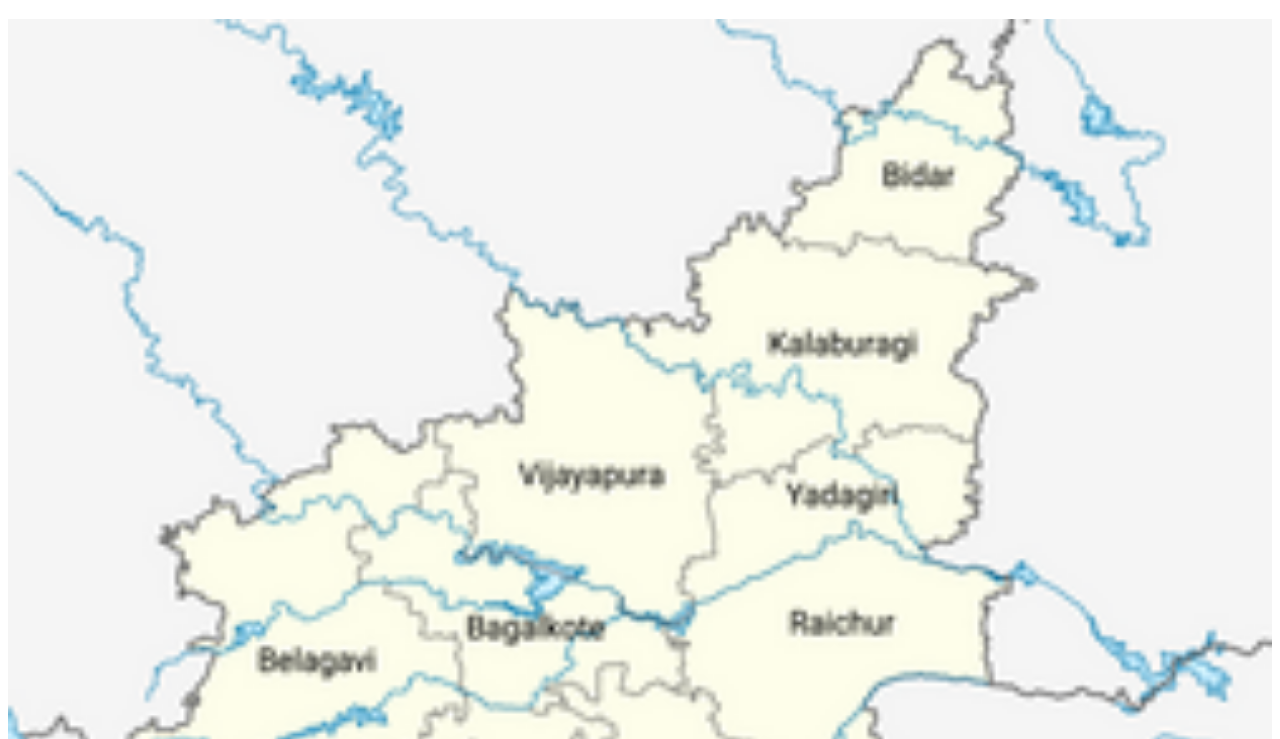
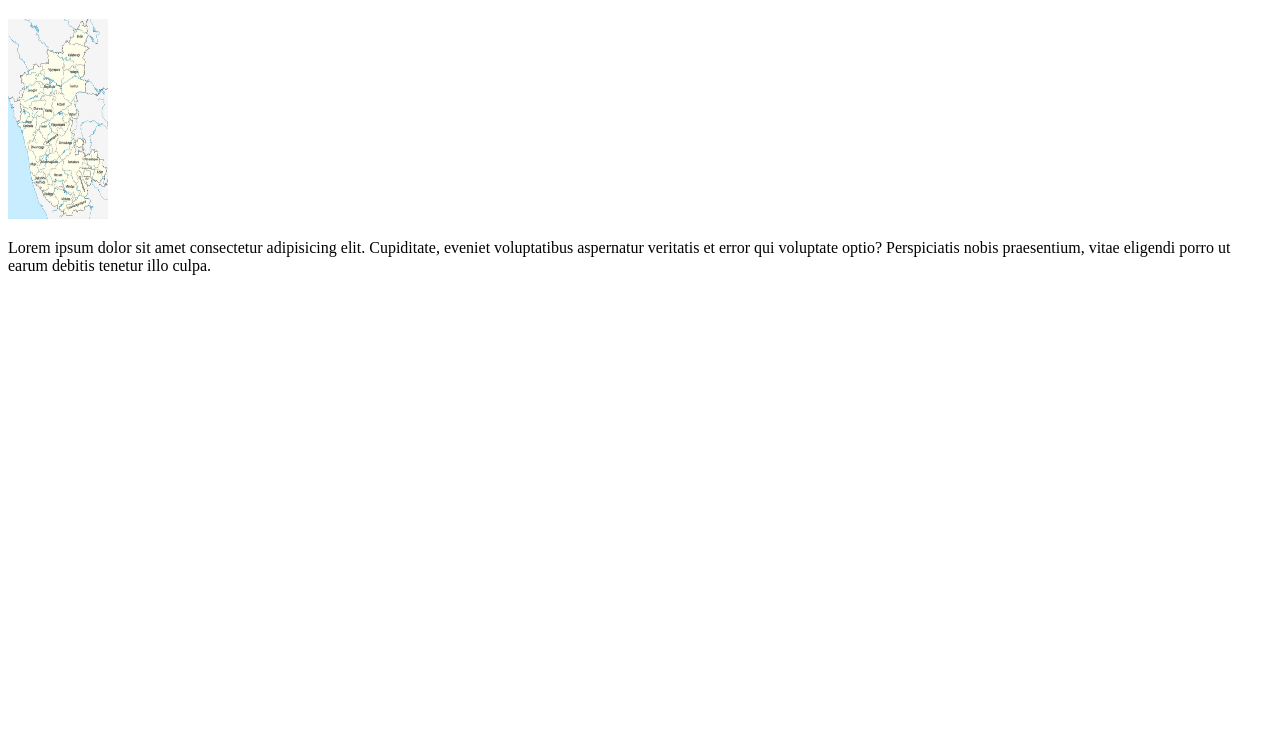
Before and after one commit to stevenrjrj/git-hub, a plain HTML site: page index.html in a window 1280 px wide. Shown: the part 61-800 px from the top of the page. Drawn offline with Linux system fonts and the light colour scheme.

Commit message:
Update index.html

```diff
--- a/index.html
+++ b/index.html
@@ -7,7 +7,7 @@
 </head>
 <body>
     <h1 align="center">welcome to steven's github</h1>
-    <img src="image.png" alt="" width="100%" height="100%" >
+    <img src="image.png" alt="" width="100px" height="200px" >
     <p>Lorem ipsum dolor sit amet consectetur adipisicing elit. Cupiditate, eveniet voluptatibus aspernatur veritatis et error qui voluptate optio? Perspiciatis nobis praesentium, vitae eligendi porro ut earum debitis tenetur illo culpa.</p>
 
 
```
